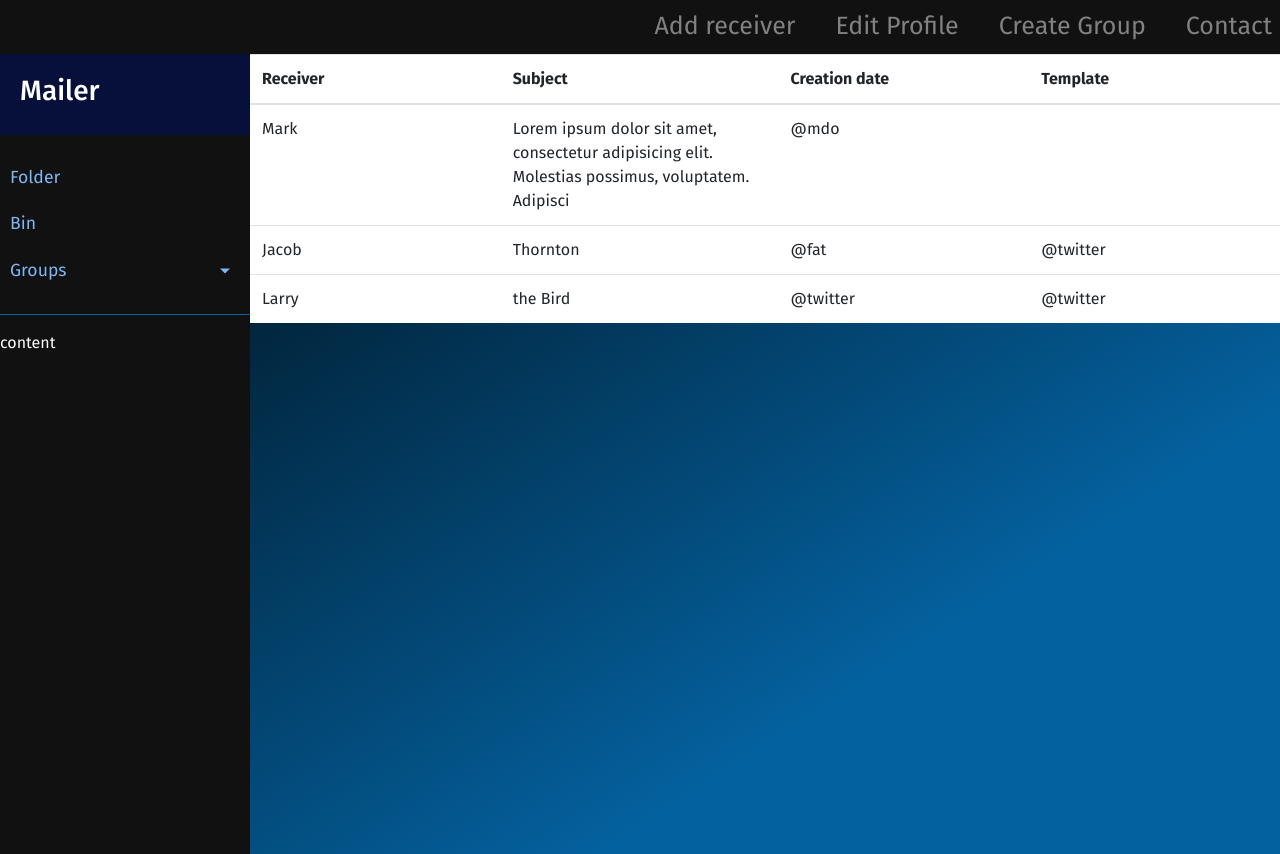
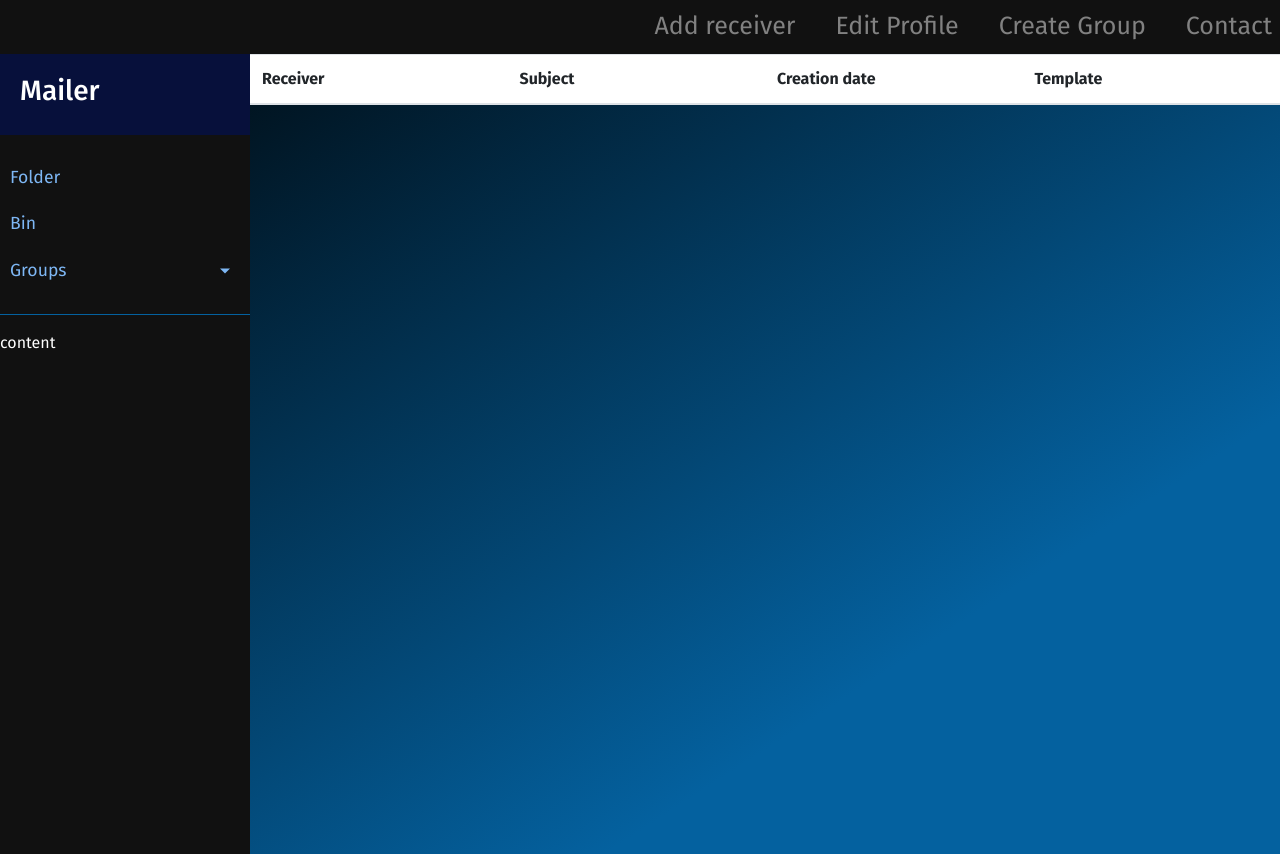
Before and after one commit to Pavel-Petkov03/Emailer, a Django app: page /auth/table in a window 1280 px wide. Run offline with Django 4.2, Linux system fonts and the light colour scheme; lists and menus that the app fills with data are empty.

Commit message:
making js for table loading

```diff
--- a/static/js/api.js
+++ b/static/js/api.js
@@ -0,0 +1,34 @@
+const ROOT = "http://localhost:8000/api"
+
+
+const endpoints = {
+    folder: "/group",
+    bin: "/bin",
+
+}
+
+
+// These functions will be used to interact with django api folder
+function getCookie(name) {
+    const value = `; ${document.cookie}`;
+    let parts = value.split(`; ${name}=`);
+    if (parts.length === 2) return parts.pop().split(';').shift();
+}
+
+async function getData(path) {
+    let url = `${ROOT}` + path
+    let cookieString = `csrftoken=${getCookie("csrftoken")}; sessionid=${getCookie("sessionid")}`
+    let response = await fetch(url, {
+        method: "get",
+        headers: {
+            "content-type": "application/json",
+            "Cookie": cookieString,
+        }
+    })
+    return await response.json()
+}
+
+export {
+    endpoints,
+    getData
+}
--- /dev/null
+++ b/static/js/showTable.js
@@ -0,0 +1,16 @@
+import {endpoints, getData} from "./api.js";
+
+
+window.onload = async () => {
+    let data = await getData(endpoints.folder)
+    let tbody = document.querySelector("tbody")
+    data.forEach(el => {
+        let tr = document.createElement("tr")
+        Object.values(el).forEach(value => {
+            let td = document.createElement("td")
+            td.textContent = value
+            tr.appendChild(td)
+        })
+        tbody.appendChild(tr)
+    })
+}
--- a/templates/table.html
+++ b/templates/table.html
@@ -2,32 +2,8 @@
 {% load static %}
 {% block css_and_js_loads %}
     <link rel="stylesheet" href="{% static "css/table.css" %}">
-    <script>
-        function getCookie(name) {
-            const value = `; ${document.cookie}`;
-            let parts = value.split(`; ${name}=`);
-            if (parts.length === 2) return parts.pop().split(';').shift();
-        }
+    <script type="module" src="{% static "js/showTable.js" %}"></script>
 
-
-        async function getData() {
-            let url = "http://localhost:8000/api/group"
-            let cookieString = `csrftoken=${getCookie("csrftoken")}; sessionid=${getCookie("sessionid")}`
-            let response = await fetch(url, {
-                method: "get",
-                headers: {
-                    "content-type": "application/json",
-                    "Cookie": cookieString,
-                    "Access-Control-Allow-Origin": "*"
-                }
-            })
-            return await response.json()
-        }
-
-        window.onload = async () => {
-            await getData()
-        }
-    </script>
 {% endblock %}
 {% block content %}
     <table class="table">
@@ -40,25 +16,6 @@
         </tr>
         </thead>
         <tbody>
-        <tr>
-            <td>Mark</td>
-            <td>
-                Lorem ipsum dolor sit amet, consectetur adipisicing elit. Molestias possimus, voluptatem. Adipisci
-            </td>
-            <td>@mdo</td>
-        </tr>
-        <tr>
-            <td>Jacob</td>
-            <td>Thornton</td>
-            <td>@fat</td>
-            <td>@twitter</td>
-        </tr>
-        <tr onclick="">
-            <td>Larry</td>
-            <td>the Bird</td>
-            <td>@twitter</td>
-            <td>@twitter</td>
-        </tr>
         </tbody>
     </table>
 
```
